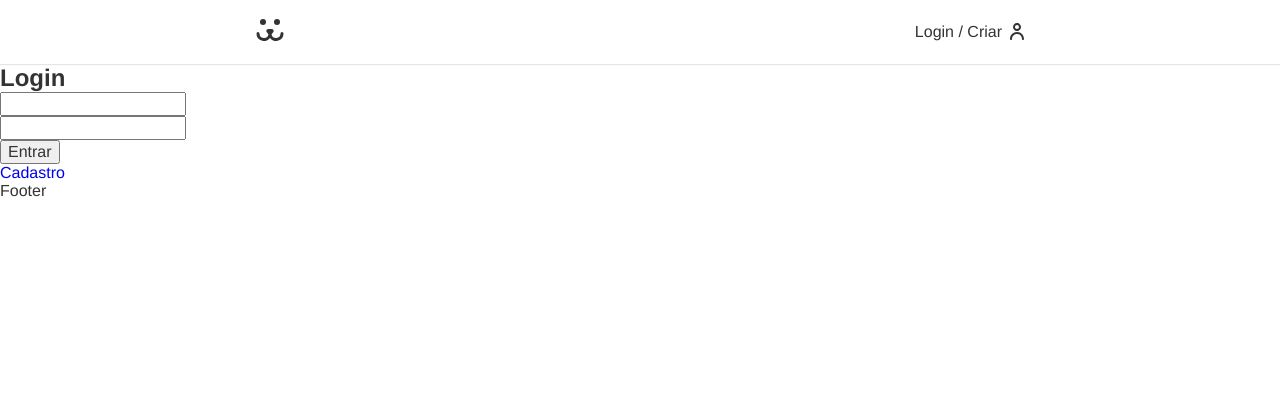
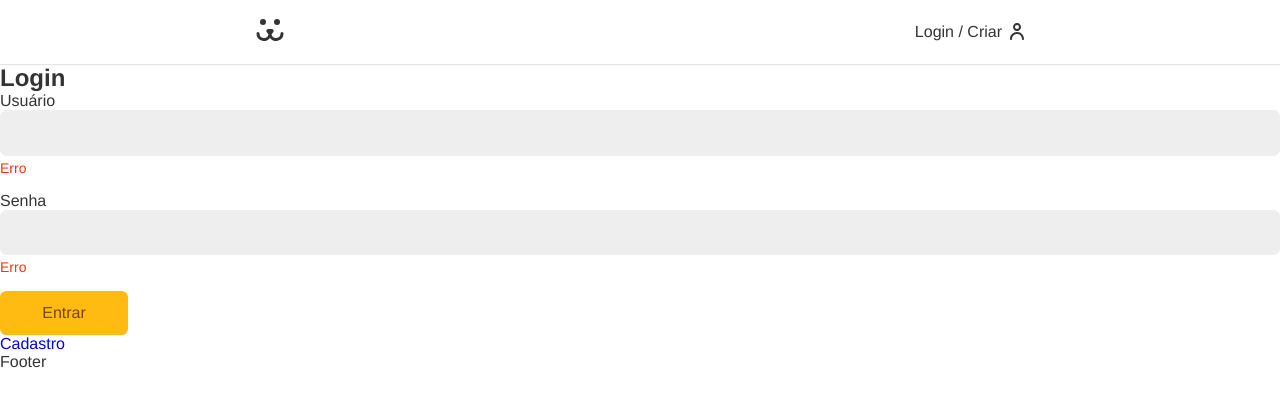
Before and after one commit to Edyane/Dogs, a React (Vite) app in the folder dogs-app/: page /login in a window 1280 px wide. Shown: the top 406 px of the page. Built offline with nearby package versions, Linux system fonts and the light colour scheme.

Commit message:
feat: transformando inputs em componentes

```diff
--- a/dogs-app/src/Components/Login/LoginForm.jsx
+++ b/dogs-app/src/Components/Login/LoginForm.jsx
@@ -13,9 +13,9 @@ const LoginForm = () => {
         fetch('https://dogsapi.origamid.dev/json/jwt-auth/v1/token', {
             method: 'POST',
             headers: {
-            'Content-Type' : 'application/json',
+                'Content-Type': 'application/json',
             },
-           body: JSON.stringify({ username, password}),
+            body: JSON.stringify({ username, password }),
         })
             .then((response) => {
                 console.log(response);
@@ -30,17 +30,9 @@ const LoginForm = () => {
         <section>
             <h1>Login</h1>
             <form action="" onSubmit={handleSubmit}>
-                <input
-                    type="text"
-                    value={username}
-                    onChange={({ target }) => setUsername(target.value)}
-                />
-                <input
-                    type="text"
-                    value={password}
-                    onChange={({ target }) => setPassword(target.value)}
-                />
-                <button>Entrar</button>
+                <Input label="Usuário" type="text" name="username" />
+                <Input label="Senha" type="password" name="password" />
+                <Button>Entrar</Button>
             </form>
             <Link to="/login/criar">Cadastro</Link>
         </section>
```
Lines whose indentation alone changed are shown as unchanged.
